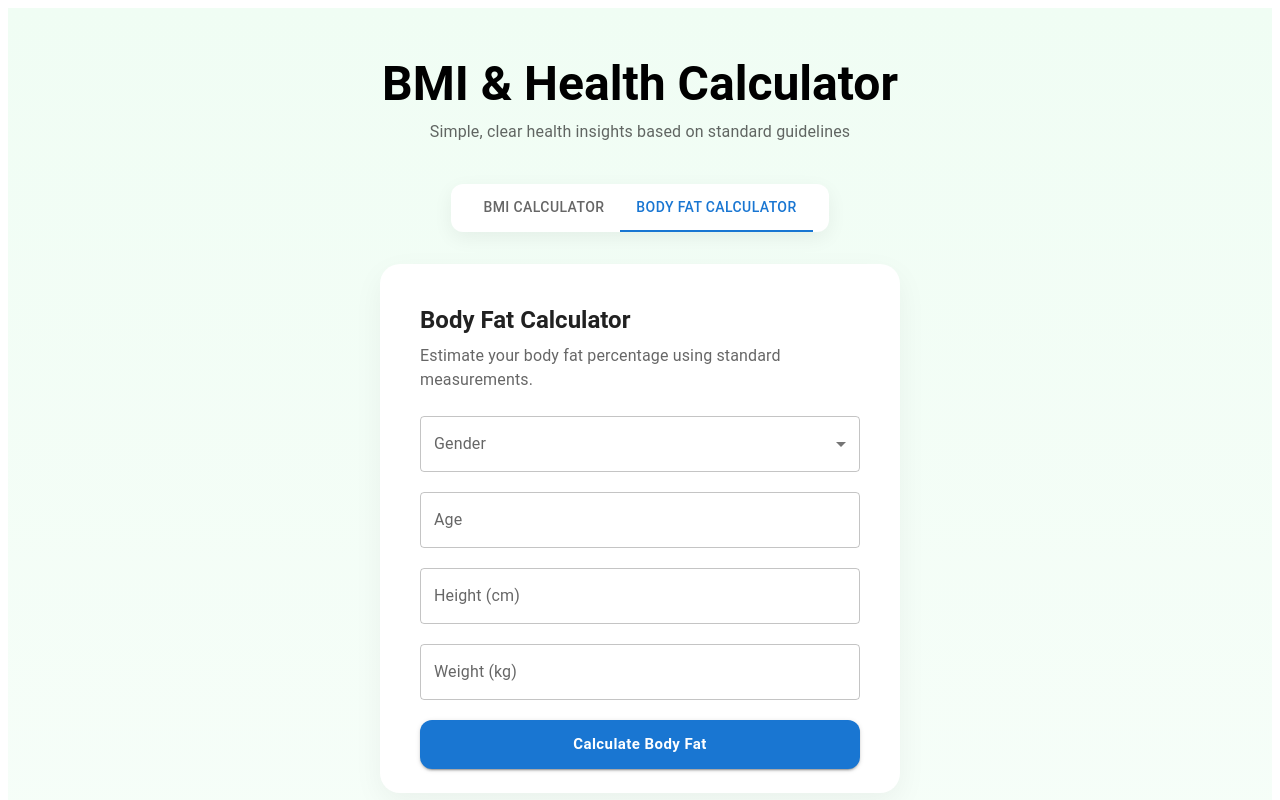
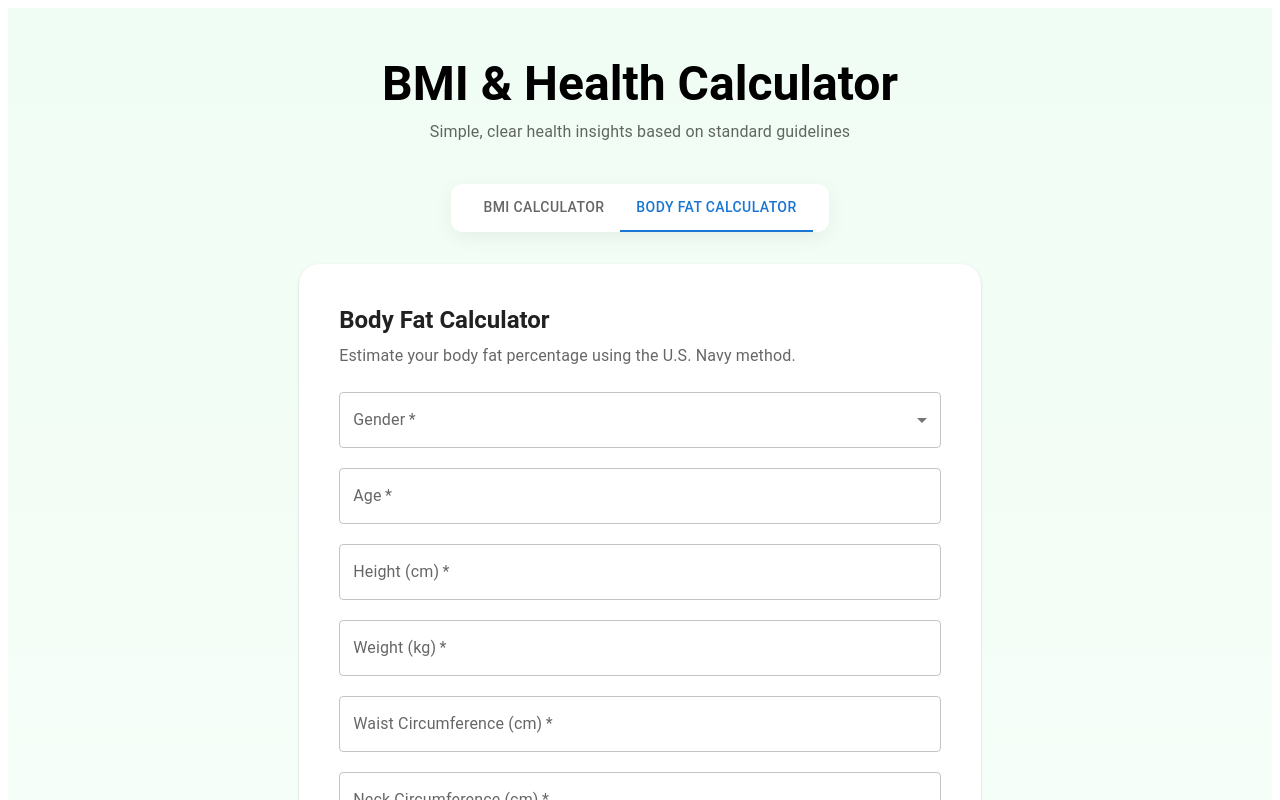
Before and after one commit to shubham348/bmi-health-calculator, a React (Vite) app: page / in a window 1280 px wide. Both pictures are taken after a click on the tab "BODY FAT CALCULATOR". Shown: the top 800 px of the page. Built offline with nearby package versions, Linux system fonts and the light colour scheme.

Commit message:
body fat calculator

```diff
--- a/src/App.jsx
+++ b/src/App.jsx
@@ -12,14 +12,27 @@ import Resources from "./components/bmi/Resources";
 // Body Fat
 import BodyFatForm from "./components/bodyFat/BodyFatForm";
 import BodyFatEducation from "./components/bodyFat/BodyFatEducation";
+import BodyFatResult from "./components/bodyFat/BodyFatResult";
 
 // Utils
 import { calculateBMI, getBMICategory } from "./utils/bmi";
 import { calculateCalories, proteinRequirement } from "./utils/calories";
+import { calculateBodyFat, getBodyFatCategory } from "./utils/bodyfat";
 
 export default function App() {
   const [result, setResult] = useState(null);
   const [activeTab, setActiveTab] = useState(0);
+  const [bodyFatResult, setBodyFatResult] = useState(null);
+
+  const handleBodyFatCalculate = data => {
+    const result = calculateBodyFat(data);
+    const category = getBodyFatCategory(result.bodyFatPercent, data.gender);
+
+    setBodyFatResult({
+      ...result,
+      category
+    });
+  };
 
   const handleCalculate = data => {
     const bmi = calculateBMI(data.weight, data.height);
@@ -47,7 +60,6 @@ export default function App() {
     >
       <Container maxWidth="md">
         <Header />
-
         {/* ===== TABS ===== */}
         <Box sx={{ display: "flex", justifyContent: "center", mt: 4 }}>
           <Tabs
@@ -92,7 +104,15 @@ export default function App() {
 
           {/* === BODY FAT TAB === */}
           {activeTab === 1 && <>
-            <BodyFatForm />
+            <BodyFatForm onCalculate={handleBodyFatCalculate} />
+            {bodyFatResult && (
+              <BodyFatResult
+                bodyFatPercent={bodyFatResult.bodyFatPercent}
+                category={bodyFatResult.category}
+                fatMass={bodyFatResult.fatMass}
+                leanMass={bodyFatResult.leanMass}
+              />
+            )}
             <BodyFatEducation />
           </>}
         </Stack>
--- a/src/components/bodyFat/BodyFatForm.jsx
+++ b/src/components/bodyFat/BodyFatForm.jsx
@@ -8,33 +8,58 @@ import {
   MenuItem,
   Box
 } from "@mui/material";
+import { useState } from "react";
 
-export default function BodyFatForm() {
+export default function BodyFatForm({ onCalculate }) {
+  const [form, setForm] = useState({
+    gender: "",
+    age: "",
+    height: "",
+    weight: "",
+    waist: "",
+    neck: "",
+    hip: ""
+  });
+
+  const handleChange = e => {
+    setForm({ ...form, [e.target.name]: e.target.value });
+  };
+
+  const handleSubmit = e => {
+    e.preventDefault();
+    onCalculate({
+      gender: form.gender,
+      age: Number(form.age),
+      height: Number(form.height),
+      weight: Number(form.weight),
+      waist: Number(form.waist),
+      neck: Number(form.neck),
+      hip: Number(form.hip)
+    });
+  };
+
   return (
     <Box sx={{ display: "flex", justifyContent: "center" }}>
-      <Card
-        sx={{
-          width: "100%",
-          maxWidth: 520,
-          borderRadius: 5,
-          boxShadow: "0 10px 30px rgba(0,0,0,0.05)"
-        }}
-      >
+      <Card sx={{ width: "100%", maxWidth:"80%", borderRadius: 5 }}>
         <CardContent sx={{ p: { xs: 4, md: 5 } }}>
           <Typography variant="h5" fontWeight={600} mb={1}>
             Body Fat Calculator
           </Typography>
 
           <Typography color="text.secondary" mb={3}>
-            Estimate your body fat percentage using standard measurements.
+            Estimate your body fat percentage using the U.S. Navy method.
           </Typography>
 
+          <form onSubmit={handleSubmit}>
             <Stack spacing={2.5}>
               <TextField
                 select
                 label="Gender"
+                name="gender"
+                value={form.gender}
+                onChange={handleChange}
+                required
                 fullWidth
-              defaultValue=""
               >
                 <MenuItem value="male">Male</MenuItem>
                 <MenuItem value="female">Female</MenuItem>
@@ -42,23 +67,68 @@ export default function BodyFatForm() {
 
               <TextField
                 label="Age"
+                name="age"
                 type="number"
+                value={form.age}
+                onChange={handleChange}
+                required
                 fullWidth
               />
 
               <TextField
                 label="Height (cm)"
+                name="height"
                 type="number"
+                value={form.height}
+                onChange={handleChange}
+                required
                 fullWidth
               />
 
               <TextField
                 label="Weight (kg)"
+                name="weight"
                 type="number"
+                value={form.weight}
+                onChange={handleChange}
+                required
                 fullWidth
               />
 
+              <TextField
+                label="Waist Circumference (cm)"
+                name="waist"
+                type="number"
+                value={form.waist}
+                onChange={handleChange}
+                required
+                fullWidth
+              />
+
+              <TextField
+                label="Neck Circumference (cm)"
+                name="neck"
+                type="number"
+                value={form.neck}
+                onChange={handleChange}
+                required
+                fullWidth
+              />
+
+              {form.gender === "female" && (
+                <TextField
+                  label="Hip Circumference (cm)"
+                  name="hip"
+                  type="number"
+                  value={form.hip}
+                  onChange={handleChange}
+                  required
+                  fullWidth
+                />
+              )}
+
               <Button
+                type="submit"
                 variant="contained"
                 size="large"
                 fullWidth
@@ -73,6 +143,7 @@ export default function BodyFatForm() {
                 Calculate Body Fat
               </Button>
             </Stack>
+          </form>
         </CardContent>
       </Card>
     </Box>
--- /dev/null
+++ b/src/components/bodyFat/BodyFatResult.jsx
@@ -0,0 +1,36 @@
+import { Card, CardContent, Typography, Stack } from "@mui/material";
+
+export default function BodyFatResult({
+  bodyFatPercent,
+  category,
+  fatMass,
+  leanMass
+}) {
+  return (
+    <Card sx={{ borderRadius: 5 }}>
+      <CardContent sx={{ p: { xs: 3, md: 5 } }}>
+        <Typography variant="h6" fontWeight={600} mb={2}>
+          Your Body Fat Result
+        </Typography>
+
+        <Stack spacing={1.5}>
+          <Typography variant="h4" fontWeight={700}>
+            {bodyFatPercent}%
+          </Typography>
+
+          <Typography color="primary" fontWeight={600}>
+            {category}
+          </Typography>
+
+          <Typography color="text.secondary">
+            Fat Mass: <b>{fatMass} kg</b>
+          </Typography>
+
+          <Typography color="text.secondary">
+            Lean Mass: <b>{leanMass} kg</b>
+          </Typography>
+        </Stack>
+      </CardContent>
+    </Card>
+  );
+}
--- /dev/null
+++ b/src/utils/bodyFat.js
@@ -0,0 +1,51 @@
+export function calculateBodyFat({
+  gender,
+  height,
+  waist,
+  neck,
+  hip,
+  weight
+}) {
+  let bodyFatPercent = 0;
+
+  if (gender === "male") {
+    bodyFatPercent =
+      495 /
+        (1.0324 -
+          0.19077 * Math.log10(waist - neck) +
+          0.15456 * Math.log10(height)) -
+      450;
+  } else {
+    bodyFatPercent =
+      495 /
+        (1.29579 -
+          0.35004 * Math.log10(waist + hip - neck) +
+          0.221 * Math.log10(height)) -
+      450;
+  }
+
+  const fatMass = (bodyFatPercent / 100) * weight;
+  const leanMass = weight - fatMass;
+
+  return {
+    bodyFatPercent: Number(bodyFatPercent.toFixed(1)),
+    fatMass: Number(fatMass.toFixed(1)),
+    leanMass: Number(leanMass.toFixed(1))
+  };
+}
+
+export function getBodyFatCategory(percent, gender) {
+  if (gender === "male") {
+    if (percent < 6) return "Essential Fat";
+    if (percent < 14) return "Athletes";
+    if (percent < 18) return "Fitness";
+    if (percent < 25) return "Average";
+    return "Obese";
+  } else {
+    if (percent < 14) return "Essential Fat";
+    if (percent < 21) return "Athletes";
+    if (percent < 25) return "Fitness";
+    if (percent < 32) return "Average";
+    return "Obese";
+  }
+}
```
Lines whose indentation alone changed are shown as unchanged.
